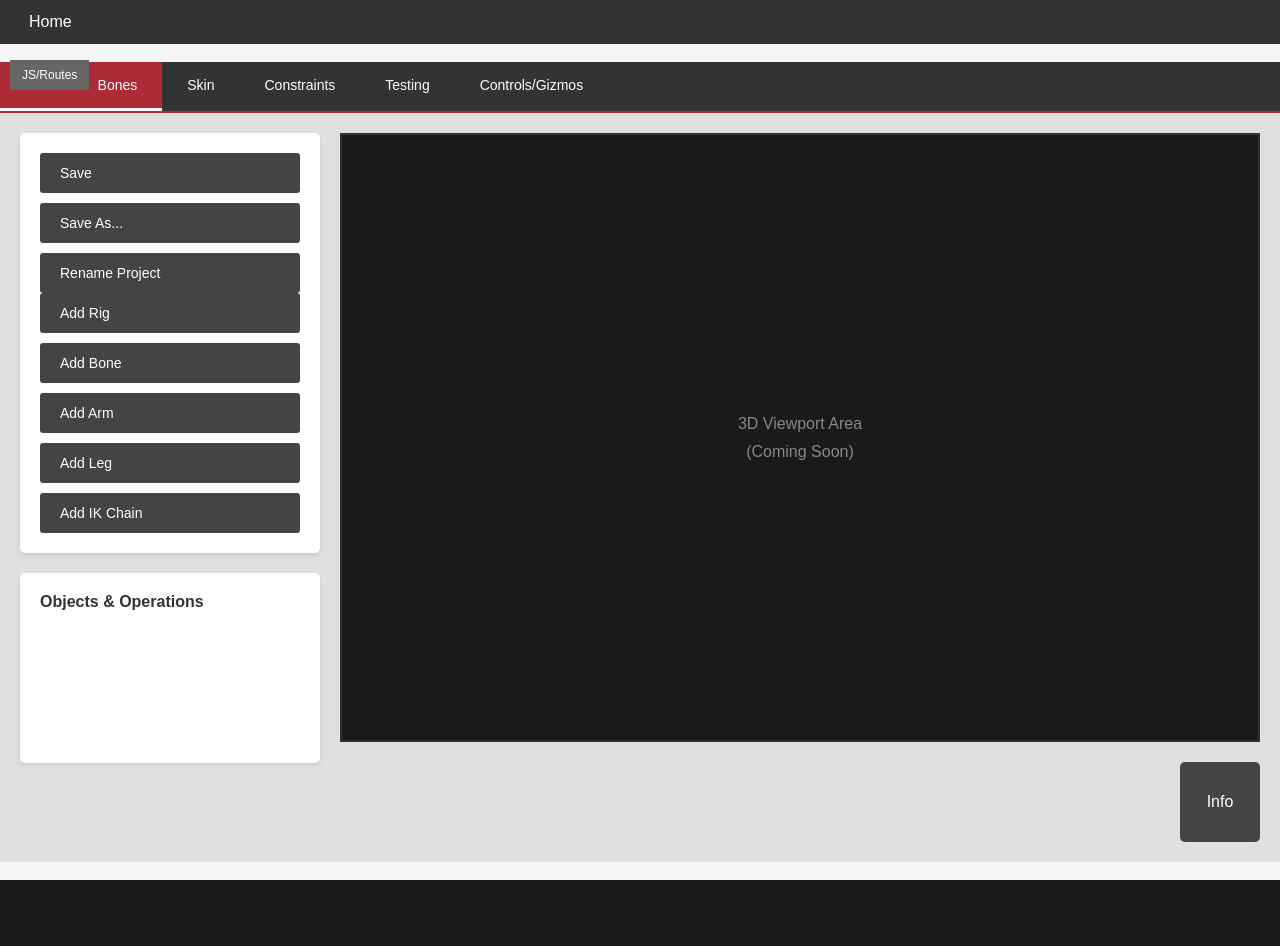
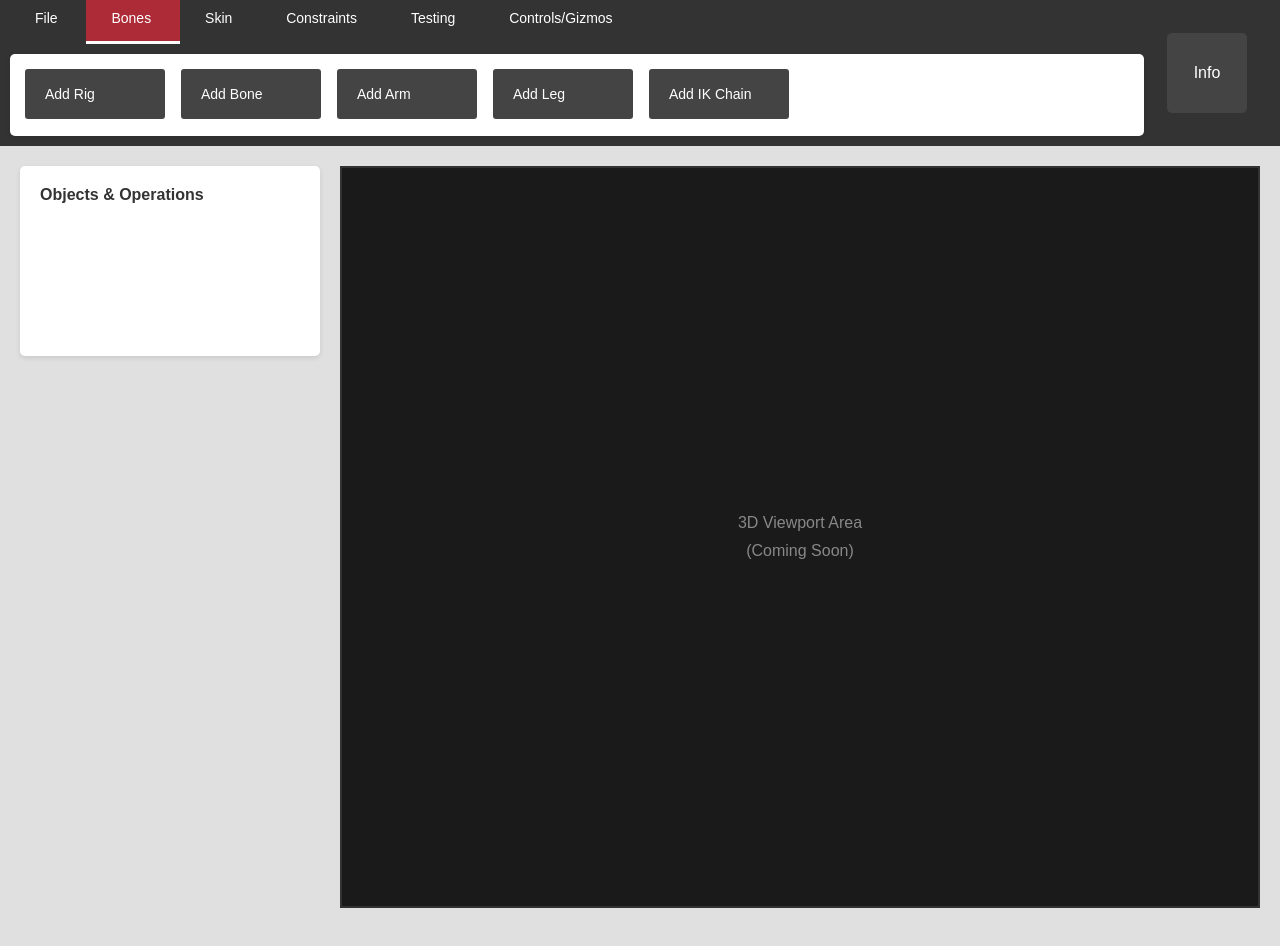
Before and after one commit to guimauveAstorDunc/hciD26-HifiPrototype, a Flask app: page / in a window 1280 px wide. Before the commit the page ends 880 px from the top, so only its background shows below. Run offline with Flask 3, Linux system fonts and the light colour scheme; data comes from the database, SQL or seed files in the repository.

Commit message:
Fixed Tab/Button/UI Section Positions.

```diff
--- a/interanimos/app/main/routes.py
+++ b/interanimos/app/main/routes.py
@@ -2,7 +2,7 @@ from app import db
 from app.main.models import TabType, TabClick
 from app.main import main_blueprint as main
 from flask import render_template, flash, redirect, url_for, request
-from datetime import datetime
+from datetime import datetime, UTC
 import sqlalchemy as sqla
 
 TAB_NAMES = ['File', 'Bones', 'Skin', 'Constraints', 'Testing', 'Controls/Gizmos']
@@ -12,7 +12,25 @@ TAB_NAMES = ['File', 'Bones', 'Skin', 'Constraints', 'Testing', 'Controls/Gizmos
 def index():
     query = sqla.select(TabType)
     tabs = db.session.scalars(query).all()
-    return render_template('index.html', title='Interanimos - Rigging Workspace', tabs=tabs)
+    return render_template('index.html', title='Bones', tabs=tabs)
+
+@main.route('/tab/file')
+def file_tab():
+    query = sqla.select(TabType).where(TabType.name == 'file')
+    file_tab = db.session.scalars(query).first()
+    if file_tab:
+        # Replacement of Deprecated datetime.utcnow() with datetime.now(UTC).
+        # UTC timezone alias from datetime module found from Google AI Overview.
+        db.session.add( TabClick(tab = file_tab,
+                                 occurred_at = datetime.now(UTC)) )
+        db.session.commit()
+    return render_template('file.html', title='File')
+
+@main.route('/not_implemented')
+def not_implemented():
+    flash("The action you selected has not been implemented for this prototype. " \
+          "Please select another option instead.")
+    return redirect(url_for('main.index'))
 
 @main.route('/tab/<tab_name>')
 def switch_tab(tab_name):
--- a/interanimos/app/main/templates/base.html
+++ b/interanimos/app/main/templates/base.html
@@ -9,26 +9,85 @@
     </head>
 
     <body>
-        <div class="nav-container">
-            <table>
-                <tr>
-                    <td><a href="{{ url_for('main.index') }}" class="navbutton">Home</a></td>
-                </tr>
-            </table>
-        </div>
-        <br>
+        <!-- Tabs Row (a la microsoft ribbon) -->
+        <nav class="nav-container">
+            <div class="nav-item tabs" style="grid-area: tabs-container">
+                <a href="{{ url_for('main.file_tab') }}"
+                   class="tab {% block   file_tab_status %}{% endblock %}">
+                   File
+                </a>
+                <a href="{{ url_for('main.index') }}"
+                   class="tab {% block  bones_tab_status %}{% endblock %}">
+                   Bones
+                </a>
+                <a href="{{ url_for('main.not_implemented') }}"
+                   class="tab {% block   skin_tab_status %}{% endblock %}">
+                   Skin
+                </a>
+                <a href="{{ url_for('main.not_implemented') }}"
+                   class="tab {% block constr_tab_status %}{% endblock %}">
+                   Constraints
+                </a>
+                <a href="{{ url_for('main.not_implemented') }}"
+                   class="tab {% block   test_tab_status %}{% endblock %}">
+                   Testing
+                </a>
+                <a href="{{ url_for('main.not_implemented') }}"
+                   class="tab {% block  ctrls_tab_status %}{% endblock %}">
+                   Controls/Gizmos
+                </a>
+            </div>
+            <!-- Tab Buttons (specified in child templates) -->
+            <div class="nav-item tab-content" style="grid-area: tab-btn-contnr">
+                {% block   file_tab_btns %}{% endblock %}
+                {% block  bones_tab_btns %}{% endblock %}
+                {% block   skin_tab_btns %}{% endblock %}
+                {% block constr_tab_btns %}{% endblock %}
+                {% block   test_tab_btns %}{% endblock %}
+                {% block  ctrls_tab_btns %}{% endblock %}
+            </div>
+            <!-- Info Button (Eye of Terpsichore Feature referenced in Assignment 4 Part A/B) -->
+            <div class="nav-item info-btn-contnr" style="grid-area: info-btn-cntr">
+                <button class="info-btn">Info</button>
+            </div>
+        </nav>
         <div>
             {% with messages = get_flashed_messages() %}
             {% if messages %}
             {% for message in messages %}
-                <div style="height: 20px"></div>
                 <div class='flash-container'>{{ message }}</div>
             {% endfor %}
             {% endif %}
             {% endwith %}
 
-            {% block content %} {% endblock %}
-            <br>
+            <div class="workspace-container">
+                <!-- THIS BUTTON'S FUNCTIONALITY HAS BEEN DEEMED UNNECESSARY
+                 AND WILL LIKELY BE DELETED UPON THE NEXT COMMIT -->
+                    <!-- Top-left toggle button -->
+                    <!-- <div class="toggle-container">
+                        <button class="toggle-btn" title="Switch between JS and Route-based tabs">JS/Routes</button>
+                    </div> -->
+
+                <!-- Main content area -->
+                <div class="main-workspace">
+                    <!-- Left panel: Tab content + Objects & Operations -->
+                    <div class="left-panel">
+                        <!-- Objects & Operations panel -->
+                        <div class="objects-operations">
+                            <h3>Objects & Operations</h3>
+                        </div>
+                    </div>
+
+                    <!-- Right panel: Placeholder for 3D viewport + Info button -->
+                    <div class="right-panel">
+                        <div class="viewport-placeholder">
+                            <p>3D Viewport Area</p>
+                            <p>(Coming Soon)</p>
+                        </div>
+                    </div>
+                </div>
+                <br>
+            </div>
         </div>
     </body>
 </html>
--- a/interanimos/app/main/templates/index.html
+++ b/interanimos/app/main/templates/index.html
@@ -1,35 +1,10 @@
 {% extends "base.html" %}
 
-{% block content %}
-<div class="workspace-container">
-    <!-- Top-left toggle button -->
-    <div class="toggle-container">
-        <button class="toggle-btn" title="Switch between JS and Route-based tabs">JS/Routes</button>
-    </div>
+<!-- Telling the Workspace that the Bones Tab is Active when This Page is Loaded -->
+        <!-- Understanding of Nameable Blocks from Google AI Overview. -->
+{% block bones_tab_status %}active{% endblock %}
 
-    <!-- Tabs row -->
-    <div class="tabs-container">
-        <a href="{{ url_for('main.switch_tab', tab_name='File') }}" class="tab {% if tabs and tabs[0].name == 'File' %}active{% endif %}">File</a>
-        <a href="{{ url_for('main.switch_tab', tab_name='Bones') }}" class="tab {% if tabs and tabs[1].name == 'Bones' %}active{% endif %}">Bones</a>
-        <a href="{{ url_for('main.switch_tab', tab_name='Skin') }}" class="tab">Skin</a>
-        <a href="{{ url_for('main.switch_tab', tab_name='Constraints') }}" class="tab">Constraints</a>
-        <a href="{{ url_for('main.switch_tab', tab_name='Testing') }}" class="tab">Testing</a>
-        <a href="{{ url_for('main.switch_tab', tab_name='Controls/Gizmos') }}" class="tab">Controls/Gizmos</a>
-    </div>
-
-    <!-- Main content area -->
-    <div class="main-workspace">
-        <!-- Left panel: Tab content + Objects & Operations -->
-        <div class="left-panel">
-            <!-- Tab content area -->
-            <div class="tab-content">
-                <!-- File Tab Content -->
-                <div class="button-group">
-                    <button class="action-btn">Save</button>
-                    <button class="action-btn">Save As...</button>
-                    <button class="action-btn">Rename Project</button>
-                </div>
-
+{% block bones_tab_btns %}
 <!-- Bones Tab Content -->
 <div class="button-group">
     <button class="action-btn">Add Rig</button>
@@ -38,28 +13,4 @@
     <button class="action-btn">Add Leg</button>
     <button class="action-btn">Add IK Chain</button>
 </div>
-
-                <!-- Skin, Constraints, Testing, Controls/Gizmos tabs are blank -->
-            </div>
-
-            <!-- Objects & Operations panel -->
-            <div class="objects-operations">
-                <h3>Objects & Operations</h3>
-            </div>
-        </div>
-
-        <!-- Right panel: Placeholder for 3D viewport + Info button -->
-        <div class="right-panel">
-            <div class="viewport-placeholder">
-                <p>3D Viewport Area</p>
-                <p>(Coming Soon)</p>
-            </div>
-
-            <!-- Info button -->
-            <div class="info-container">
-                <button class="info-btn">Info</button>
-            </div>
-        </div>
-    </div>
-</div>
 {% endblock %}
--- a/interanimos/app/static/css/main.css
+++ b/interanimos/app/static/css/main.css
@@ -9,31 +9,23 @@ body {
 }
 
 .nav-container {
-    background-color: #333;
+    display: grid;
+    grid-template-columns: 1fr 126px;
+    grid-template-rows: 42px 84px;
+    grid-template-areas:
+        "tabs-container info-btn-cntr"
+        "tab-btn-contnr info-btn-cntr";
+    background-color: #333333;
     padding: 10px;
-}
-
-.nav-container table {
-    width: 100%;
-}
-
-.navbutton {
-    color: white;
-    text-decoration: none;
-    padding: 8px 16px;
-    margin-right: 10px;
-}
-
-.navbutton:hover {
-    background-color: #555;
 }
 
 .flash-container {
     background-color: #ffdddd;
     border: 1px solid #cc0000;
     padding: 10px;
-    margin: 10px 0;
+    margin: 10px 10px;
     color: #cc0000;
+    border-radius: 8px;
 }
 
 /* Workspace Container */
@@ -68,9 +60,13 @@ body {
 
 /* Tabs Container */
 .tabs-container {
-    display: flex;
     background-color: #333;
     border-bottom: 2px solid #ac2b37;
+}
+
+.tabs {
+    grid-column: 1;
+    grid-row: 1;
 }
 
 .tab {
@@ -107,17 +103,22 @@ body {
 }
 
 /* Tab Content */
-.tab-content {
+.nav-item.tab-content {
+    grid-column: 1;
+    grid-row: 2;
     background-color: white;
-    padding: 20px;
+    margin-top: 2px;
+    padding: 15px;
     border-radius: 5px;
     box-shadow: 0 2px 5px rgba(0,0,0,0.1);
 }
 
 .button-group {
-    display: flex;
-    flex-direction: column;
-    gap: 10px;
+    display: grid;
+    grid-auto-columns: 140px;
+    grid-auto-rows: 50px;
+    grid-auto-flow: column;
+    gap: 1em;
 }
 
 .action-btn {
@@ -177,9 +178,13 @@ body {
 }
 
 /* Info Button */
-.info-container {
-    display: flex;
-    justify-content: flex-end;
+.nav-item.info-btn-contnr {
+    display: grid;
+    justify-items: center;
+    align-items: center;
+    grid-column: 2;
+    grid-row: 1 / 2;
+
 }
 
 .info-btn {
```
Also changed, not shown: interanimos/app/main/templates/file.html (added, +14 -0 lines), README.md. Lines whose indentation alone changed are shown as unchanged.
